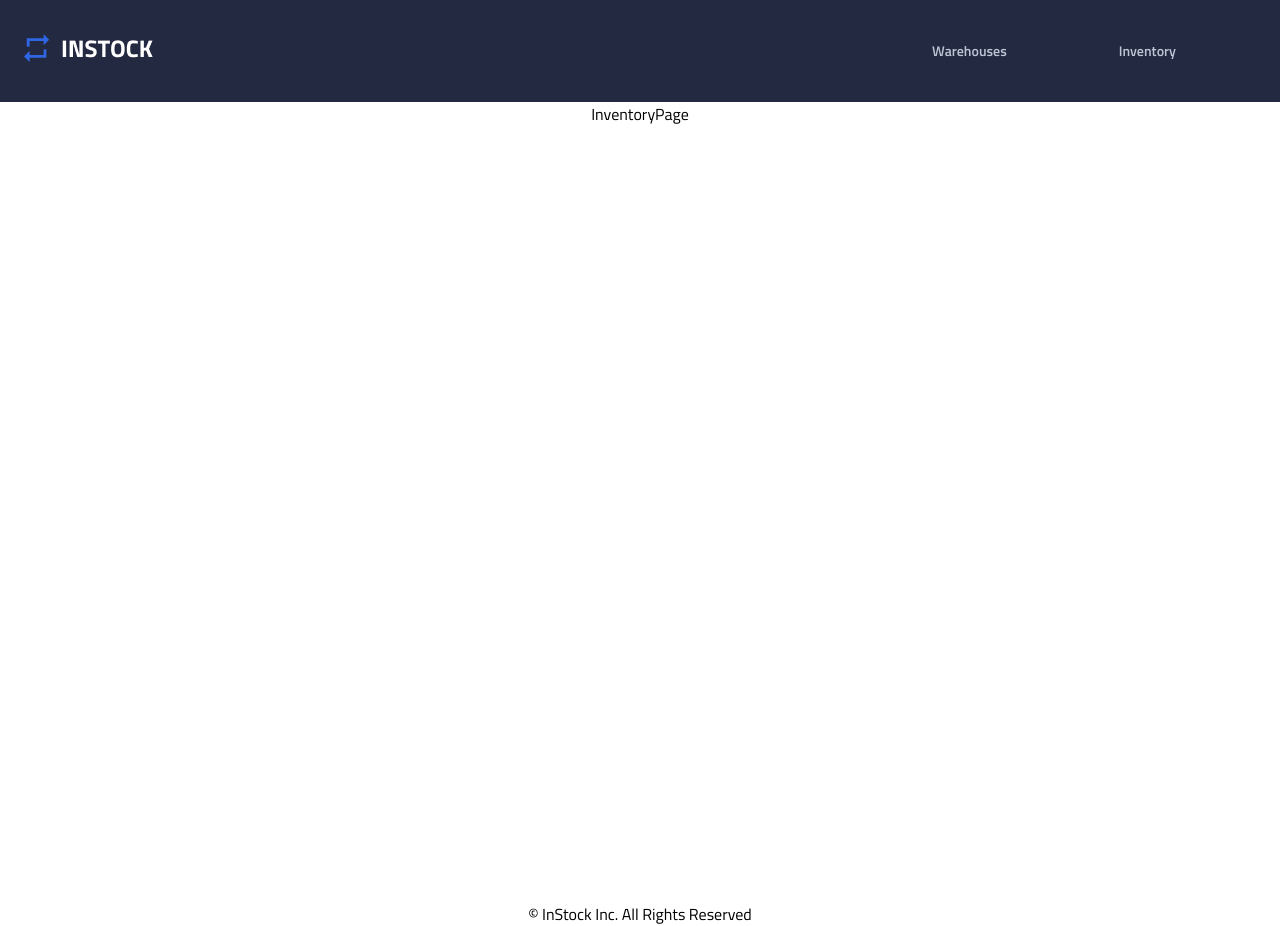
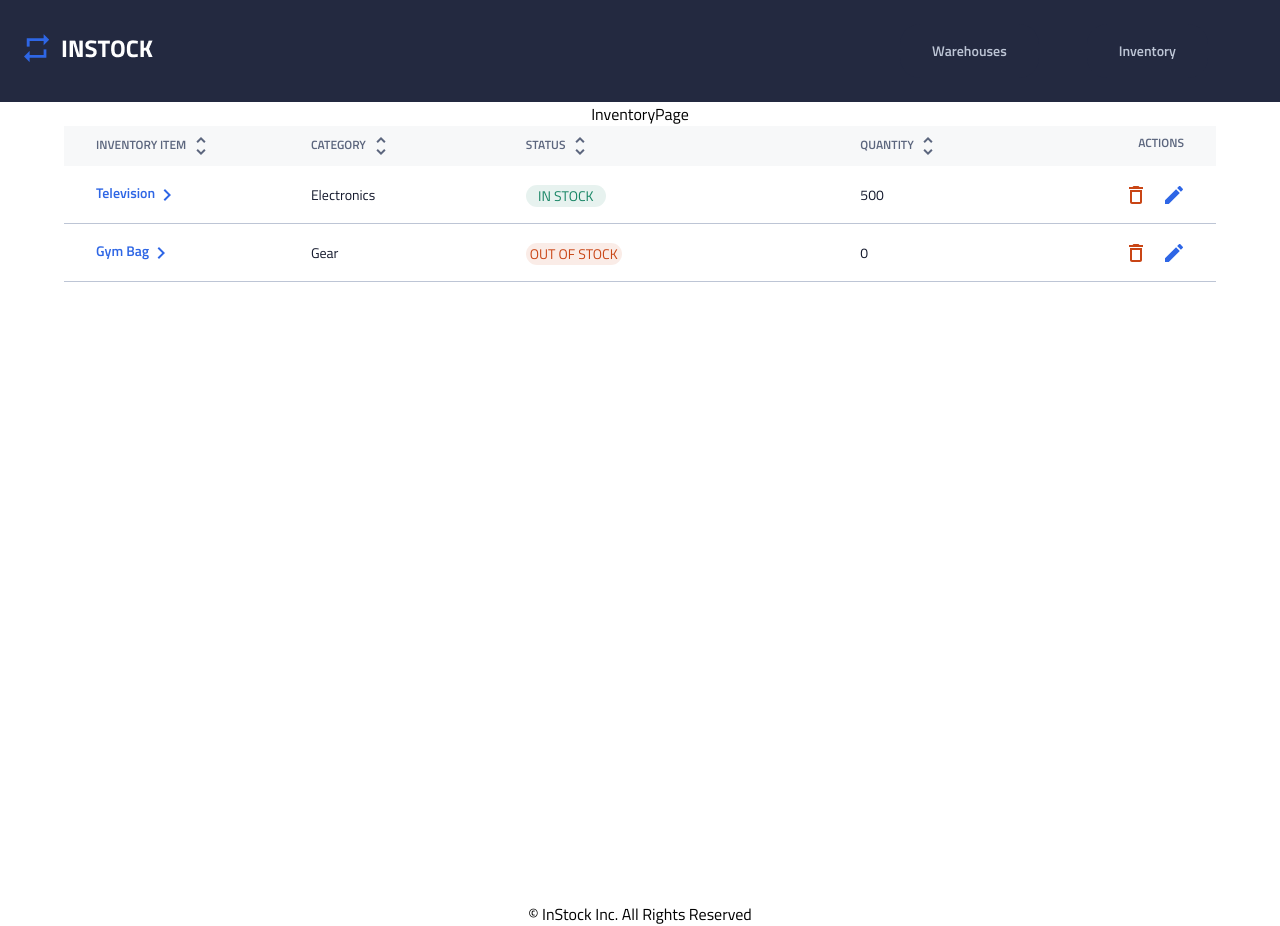
Before and after one commit to heechanku/InStock, a React (Create React App) app: page /inventory in a window 1280 px wide. Built offline with nearby package versions, Linux system fonts and the light colour scheme; no server answers.

Commit message:
added to inventory page

```diff
--- a/src/components/InventoryRow/InventoryRow.scss
+++ b/src/components/InventoryRow/InventoryRow.scss
@@ -53,6 +53,7 @@
     &--status {
       order: -1;
       display: flex;
+      flex-direction: column;
       justify-content: flex-start;
       width: 4.0625rem;
       margin-top: 0.1875rem;
--- a/src/pages/InventoryPage/InventoryPage.js
+++ b/src/pages/InventoryPage/InventoryPage.js
@@ -1,6 +1,9 @@
 import "./InventoryPage.scss";
+import InventoryList from "../../components/InventoryList/InventoryList";
 
 function InventoryPage() {
-  return <main className="inventory-page">InventoryPage</main>;
+  return <main className="inventory-page">InventoryPage
+  <InventoryList/>
+  </main>;
 }
 export default InventoryPage;
```
